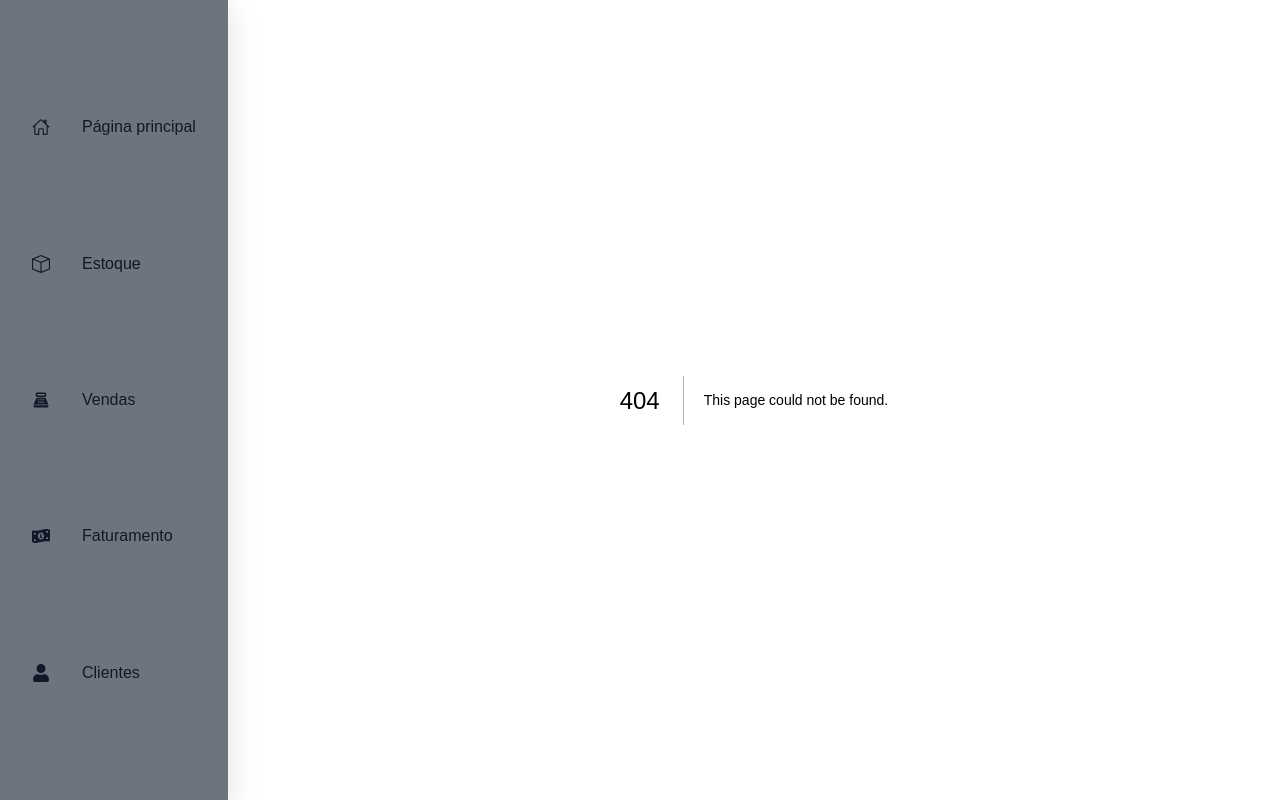
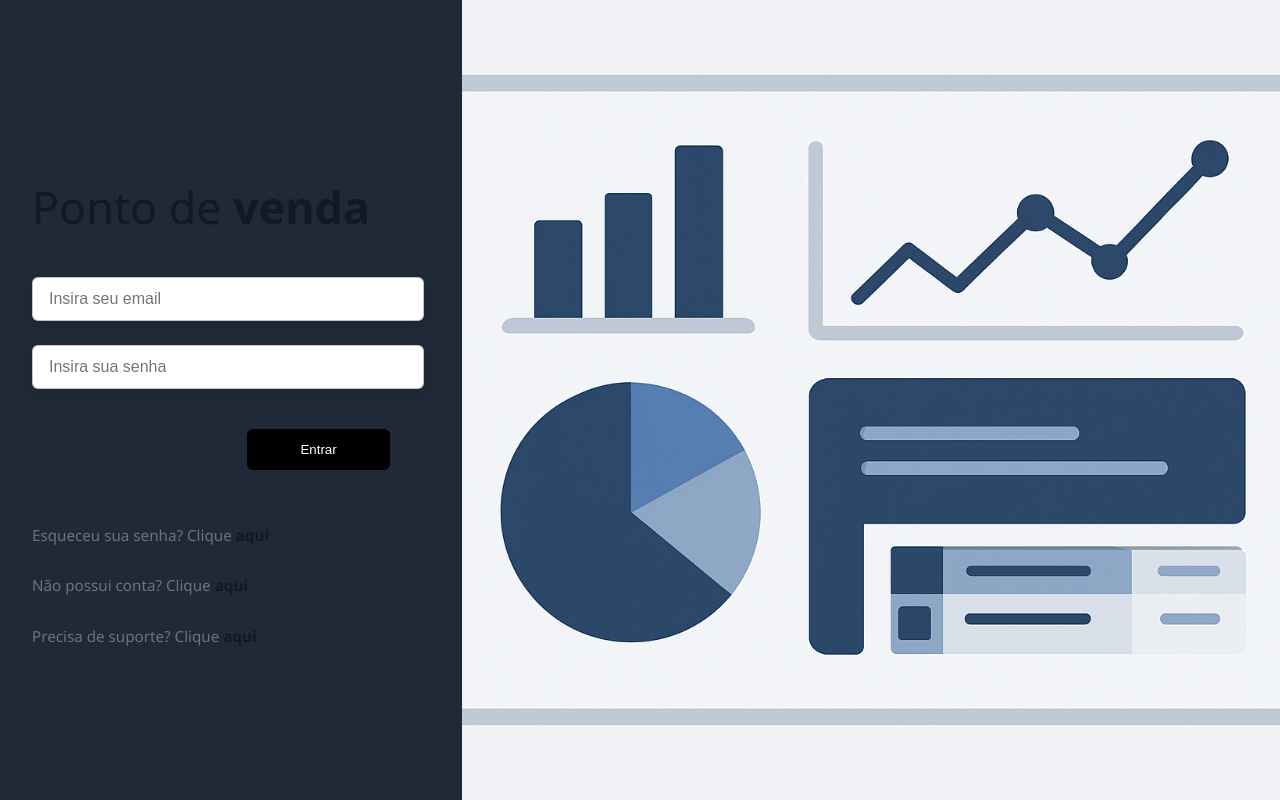
Before and after one commit to pnzrfst/pdv, a Next.js app: page /login in a window 1280 px wide. Before the commit this address had no page. Built offline with nearby package versions, Linux system fonts and the light colour scheme.

Commit message:
feat: create JWT token logic

```diff
--- a/src/app/globals.css
+++ b/src/app/(private-routes)/globals.css
@@ -9,19 +9,6 @@
   --shadow-dark: rgba(0, 0, 0, 0.05) 1px 8px 12px;
   --radius: 6px;
   --transition: 0.3s ease-in-out;
-}
-
-@media (prefers-color-scheme: dark) {
-  :root {
-    --background: #0a0a0a;
-    --foreground: #ededed;
-  }
-}
-
-input[type=number]::-webkit-inner-spin-button,
-input[type=number]::-webkit-outer-spin-button {
-  -webkit-appearance: none;
-  margin: 0;
 }
 
 
--- a/src/app/(private-routes)/home/page.module.css
+++ b/src/app/(private-routes)/home/page.module.css
@@ -95,7 +95,7 @@
   padding: 2rem;
   width: 100%;
   height: 50%;
-  background-color: var(--text-light);
+  background-color: #1f2937;
   border-radius: var(--radius);
 }
 
--- a/src/app/(private-routes)/home/page.tsx
+++ b/src/app/(private-routes)/home/page.tsx
@@ -32,7 +32,7 @@ export default function Home() {
 
   async function handleStockOverview() {
     try {
-      const response = await API.get("/product-summary");
+      const response = await API.get("/product-summary",);
       setLowStockProducts(response.data.lowStockProducts);
       setLowerStock(response.data.lowerStock);
       setBiggerStock(response.data.biggerStock);
--- /dev/null
+++ b/src/app/(public-routes)/login/page.module.css
@@ -0,0 +1,139 @@
+:root {
+
+  --primary-color: #1f2937;
+  --secondary-color: #4b5563;
+  --bg-color: #f8f9fa;
+  --box-bg: #ffffff;
+
+
+  --text-dark: #111827;
+  --text-light: #6b7280;
+
+
+  --shadow: rgba(0, 0, 0, 0.05) 0px 4px 12px;
+  --shadow-dark: rgba(0, 0, 0, 0.05) 1px 8px 12px;
+  --radius: 6px;
+  --transition: 0.1s ease-in-out;
+}
+
+@media (prefers-color-scheme: dark) {
+  :root {
+    --bg-color: #0a0a0a;
+    --box-bg: #1a1a1a;
+    --text-dark: #ededed;
+    --text-light: #a1a1a1;
+  }
+}
+
+
+html,
+body {
+  margin: 0;
+  padding: 0;
+  background-color: #e9ecef;
+  font-family: "Segoe UI", Tahoma, Geneva, Verdana, sans-serif;
+  height: 100%;
+  width: 100%;
+  overflow: hidden;
+  display: flex;
+  flex-direction: column;
+}
+
+
+input[type="number"]::-webkit-inner-spin-button,
+input[type="number"]::-webkit-outer-spin-button {
+  -webkit-appearance: none;
+  margin: 0;
+}
+
+.loginPage {
+  display: flex;
+  width: 100%;
+  height: 100%;
+}
+
+.loginPage .loginArea {
+  display: flex;
+  flex-direction: column;
+  justify-content: center;
+  background-color: var(--primary-color);
+  width: 36%;
+  padding: 2rem;
+  box-shadow: var(--shadow-dark);
+}
+
+.loginArea h1 {
+  font-size: 2.8rem;
+  font-weight: 300;
+  margin-bottom: 1rem;
+  color: var(--text-dark);
+}
+
+.loginArea strong {
+  font-weight: 700;
+}
+
+.loginArea .form {
+  display: flex;
+  flex-direction: column;
+  gap: 1.5rem;
+  width: 90%;
+}
+
+.form .input {
+  padding: 0.75rem 1rem;
+  width: 100%;
+  border: 1px solid #1f293746;
+  box-shadow: var(--shadow);
+  background-color: var(--box-bg);
+  border-radius: var(--radius);
+  font-size: 1rem;
+  color: white;
+}
+
+.form .input:focus {
+  border-color: var(--primary-color);
+  box-shadow: 0 0 0 3px rgba(31, 41, 55, 0.15);
+}
+
+.form button {
+  width: 40%;
+  align-self: flex-end;
+  margin-top: 1rem;
+  padding: 0.8rem 1rem;
+  background-color: black;
+  border: none;
+  border-radius: var(--radius);
+  color: white;
+  cursor: pointer;
+  font-weight: 500;
+}
+
+.form button:hover {
+  background-color: var(--secondary-color);
+}
+
+.userArea {
+  display: flex;
+  flex-direction: column;
+  font-size: 0.95rem;
+  font-weight: 300;
+  align-self: flex-start;
+  margin-top: 2.5rem;
+  color: var(--text-light);
+}
+
+.userArea strong {
+  font-weight: 600;
+  color: var(--text-dark);
+  cursor: pointer;
+  transition: color var(--transition);
+}
+
+.backgroundImage{
+  width: 74%;
+  height: 100vh;
+  background-image: url("../images/background1.png");
+  background-size: cover;
+  background-position: center;
+}
--- /dev/null
+++ b/src/app/(public-routes)/login/page.tsx
@@ -0,0 +1,84 @@
+"use client";
+
+import { useState } from "react";
+import styles from "./page.module.css";
+import { API } from "@/api";
+import { useRouter } from "next/navigation";
+
+interface User {
+  email: string;
+  password: string;
+}
+
+export default function Login() {
+  const router = useRouter();
+  const [email, setEmail] = useState<string>("");
+  const [password, setPassword] = useState<string>("");
+
+  async function handleLogin(event: React.FormEvent) {
+    event.preventDefault();
+    const user: User = {
+      email: email,
+      password: password,
+    };
+
+    try {
+      const response = await API.post("users/login", user);
+      const token = response.data.accessToken;
+      localStorage.setItem("accessToken", token);
+
+      setEmail("");
+      setPassword("");
+
+      router.push("/home");
+    } catch (error) {
+      console.log("ERRO:", error);
+    }
+  }
+
+  return (
+    <section className={styles.loginPage}>
+      <div className={styles.loginArea}>
+        <form className={styles.form} onSubmit={(e) => handleLogin(e)}>
+          <h1>
+            Ponto de <strong>venda</strong>
+          </h1>
+          <input
+            onChange={(e) => setEmail(e.target.value)}
+            value={email}
+            type="email"
+            placeholder="Insira seu email"
+            className={styles.input}
+          ></input>
+          <input
+            onChange={(e) => setPassword(e.target.value)}
+            value={password}
+            type="password"
+            placeholder="Insira sua senha"
+            className={styles.input}
+          ></input>
+          <button type="submit">Entrar</button>
+        </form>
+
+        <div className={styles.userArea}>
+          <span className={styles.actions}>
+            <p>
+              Esqueceu sua senha? Clique <strong>aqui</strong>
+            </p>
+          </span>
+          <span className={styles.actions}>
+            <p>
+              Não possui conta? Clique <strong>aqui</strong>
+            </p>
+          </span>
+          <span className={styles.actions}>
+            <p>
+              Precisa de suporte? Clique <strong>aqui</strong>
+            </p>
+          </span>
+        </div>
+      </div>
+      <div className={styles.backgroundImage}></div>
+    </section>
+  );
+}
--- /dev/null
+++ b/src/app/(public-routes)/page.tsx
@@ -0,0 +1,5 @@
+import { redirect } from "next/navigation";
+
+export default function Default() {
+  return redirect("/login");
+}
--- a/src/app/layout.tsx
+++ b/src/app/layout.tsx
@@ -1,19 +1,16 @@
 import type { Metadata } from "next";
-
-import "./globals.css";
-import LateralMenu from "@/components/LateralMenu";
 
 export const metadata: Metadata = {
   title: "Ponto de venda",
 };
 
-export default function RootLayout({
+export default function PublicLayout({
   children,
 }: Readonly<{
   children: React.ReactNode;
 }>) {
   return (
-    <html lang="en">
+    <html lang="pt-BR">
       <body>
         <div
           style={{
@@ -23,7 +20,6 @@ export default function RootLayout({
             overflow: "hidden",
           }}
         >
-          <LateralMenu />
           <div
             className="pageContent"
             style={{
--- a/src/components/LateralMenu/index.css
+++ b/src/components/LateralMenu/index.css
@@ -7,9 +7,9 @@
 
 .menuContainer {
   display: flex;
-  background-color: #6C757D;
+  background-color:  #1f2937;
   height: 100vh;
-  color: var(--text-dark);
+  color: white;
 }
 
 .menu {
--- a/src/components/LateralMenu/index.tsx
+++ b/src/components/LateralMenu/index.tsx
@@ -8,33 +8,31 @@ import { MdOutlinePointOfSale } from "react-icons/md";
 import { FaUser } from "react-icons/fa";
 
 export default function LateralMenu() {
-  const router = useRouter()
-
-
+  const router = useRouter();
 
   return (
     <div className="menuContainer">
       <ul className="menu">
-        <li className="menuItem" onClick={() => router.push('/')}>
-          <IoHomeOutline color="#111827" fontSize={18}/>
+        <li className="menuItem" onClick={() => router.push("/home")}>
+          <IoHomeOutline fontSize={18} />
           <p>Página principal</p>
         </li>
-        <li className="menuItem" onClick={() => router.push('/stock')}>
-          <BsBox color="#111827"  fontSize={18}/>
+        <li className="menuItem" onClick={() => router.push("/stock")}>
+          <BsBox fontSize={18} />
           <p>Estoque</p>
         </li>
 
-        <li className="menuItem" onClick={() => router.push('/sales')}>
-          <MdOutlinePointOfSale color="#111827"  fontSize={18}/>
+        <li className="menuItem" onClick={() => router.push("/sales")}>
+          <MdOutlinePointOfSale fontSize={18} />
           <p>Vendas</p>
         </li>
 
-        <li className="menuItem" onClick={() => router.push('/income')}>
-          <FaMoneyBill1Wave color="#111827"  fontSize={18}/>
+        <li className="menuItem" onClick={() => router.push("/income")}>
+          <FaMoneyBill1Wave fontSize={18} />
           <p>Faturamento</p>
         </li>
-        <li className="menuItem" onClick={() => router.push('/clients')}>
-          <FaUser color="#111827" fontSize={18}/>
+        <li className="menuItem" onClick={() => router.push("/clients")}>
+          <FaUser fontSize={18} />
           <p>Clientes</p>
         </li>
       </ul>
```
Also changed, not shown: src/app/(private-routes)/layout.tsx (added, +74 -0 lines), src/app/page.tsx (deleted, +0 -7 lines), src/app/(public-routes)/images/background.png (added), src/app/(public-routes)/images/background1.png (added).
